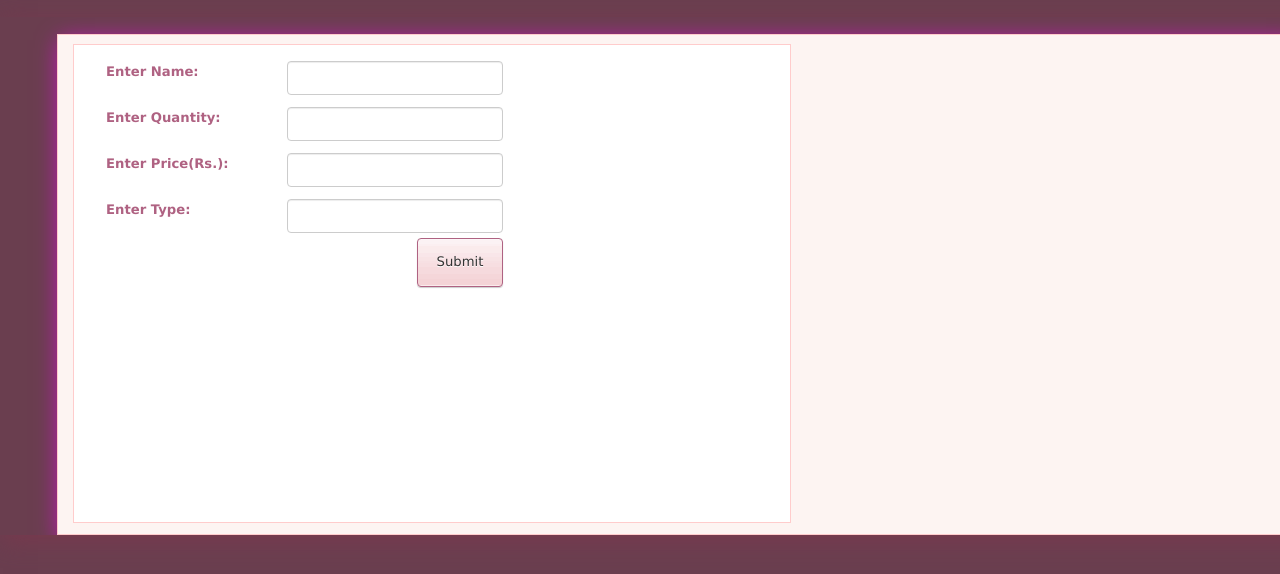
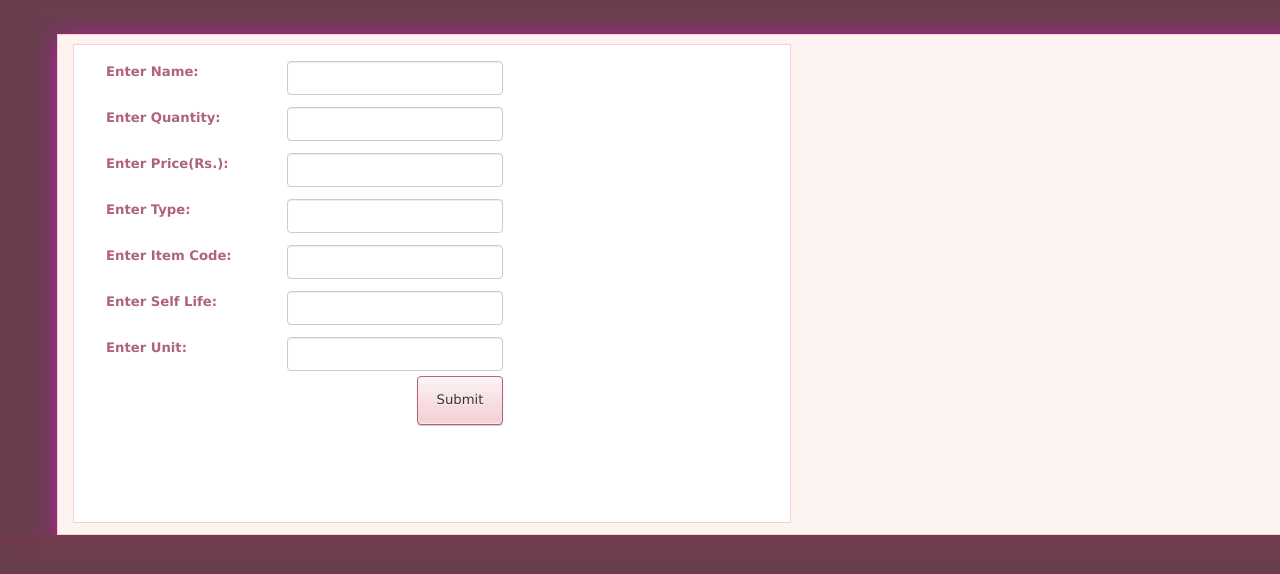
Before and after one commit to neelbdesai19/kabhib, a CakePHP app: the page made by app/View/Admins/new_arrival.ctp in a window 1280 px wide; the page is wider, and only the part inside the window is pictured. Shown: the part 66-640 px from the top of that part. Run offline with PHP 8.4 and a stand-in for CakePHP, Linux system fonts and the light colour scheme; the template is opened without the code that fills it, so the values that code supplies are empty; form fields are guessed from the names that the template uses; some libraries are stand-ins or nearby versions.

Commit message:
new fields saving

```diff
--- a/app/View/Admins/admin.ctp
+++ b/app/View/Admins/admin.ctp
@@ -2,6 +2,7 @@
 	<div class="inner_content">
 		<fieldset class='stockorder'>
 			<div class='subinner'>
+				<?php echo $this->Session->flash(); ?>
 				<div class="hmediv">
 					<?php
 						if($this->Session->check('eid')):
--- a/app/View/Admins/new_arrival.ctp
+++ b/app/View/Admins/new_arrival.ctp
@@ -25,9 +25,23 @@
 							<?php echo $this->Form->input('type',array('label' => false,'class' => 'form-control inp','id'=>'type','data-validation' => 'required', 'name'=> 'type')); ?>
 
 						</div>
-						<input class="btn btn-success reset submitbtn btn2" id="submit" value="Submit" style="margin-left: 317px;"
-						type="submit">
-						<?php echo $this->Form->end();  ?>
+						<div class="special-form">
+							<label>Enter Item Code:</label>
+								<?php echo $this->Form->input('item_code',array('label' => false,'class' => 'form-control inp','id'=>'item_code','data-validation' => 'required', 'name'=> 'item_code')); ?>
+
+						</div>
+						<div class="special-form">
+							<label>Enter Self Life:</label>
+								<?php echo $this->Form->input('shelf_life',array('label' => false,'class' => 'form-control inp','id'=>'shelf_life','data-validation' => 'required', 'name'=> 'shelf_life')); ?>
+
+						</div>
+						<div class="special-form">
+							<label>Enter Unit:</label>
+								<?php echo $this->Form->input('unit',array('label' => false,'class' => 'form-control inp','id'=>'unit','data-validation' => 'required', 'name'=> 'unit')); ?>
+
+						</div>
+						<input class="btn btn-success reset submitbtn btn2" id="submit" value="Submit" style="margin-left: 317px;" type="submit">
+					<?php echo $this->Form->end();  ?>
 				</div>
 			</div>
 		</fieldset>
```
Also changed, not shown: app/Controller/AdminsController.php (+8 -6 lines).
